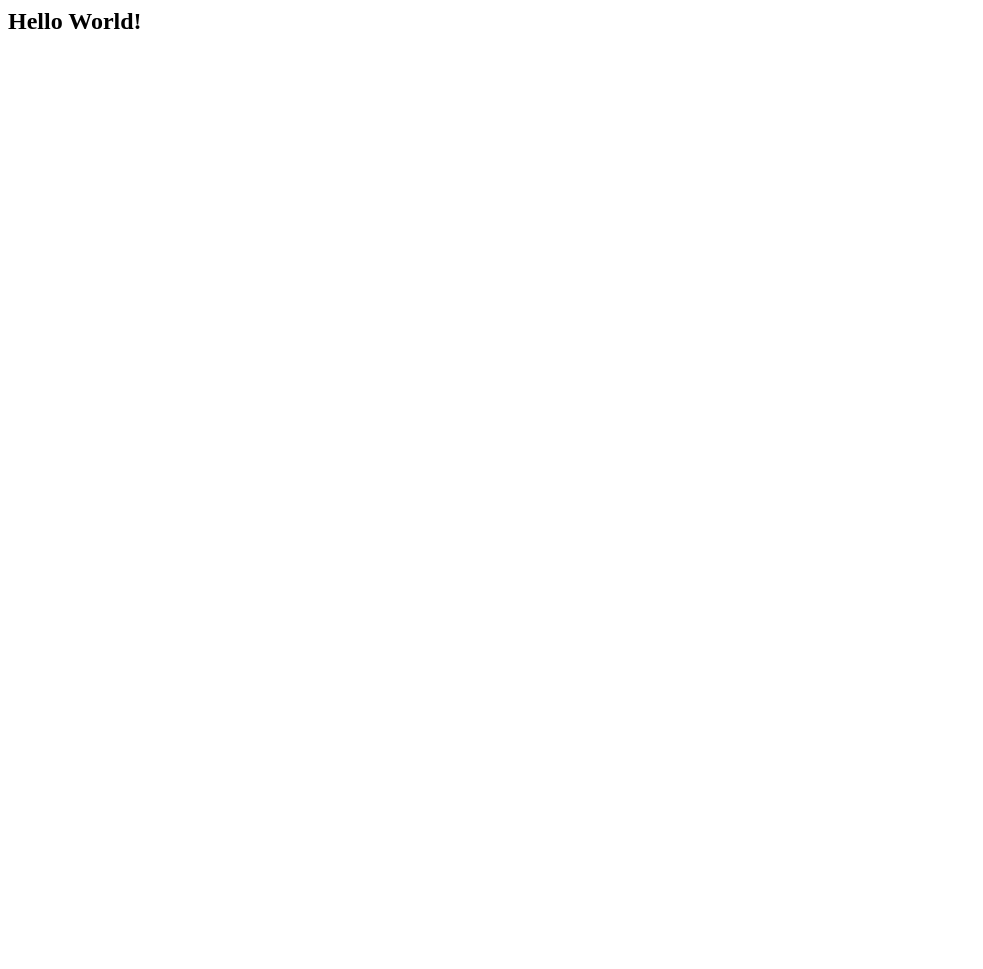
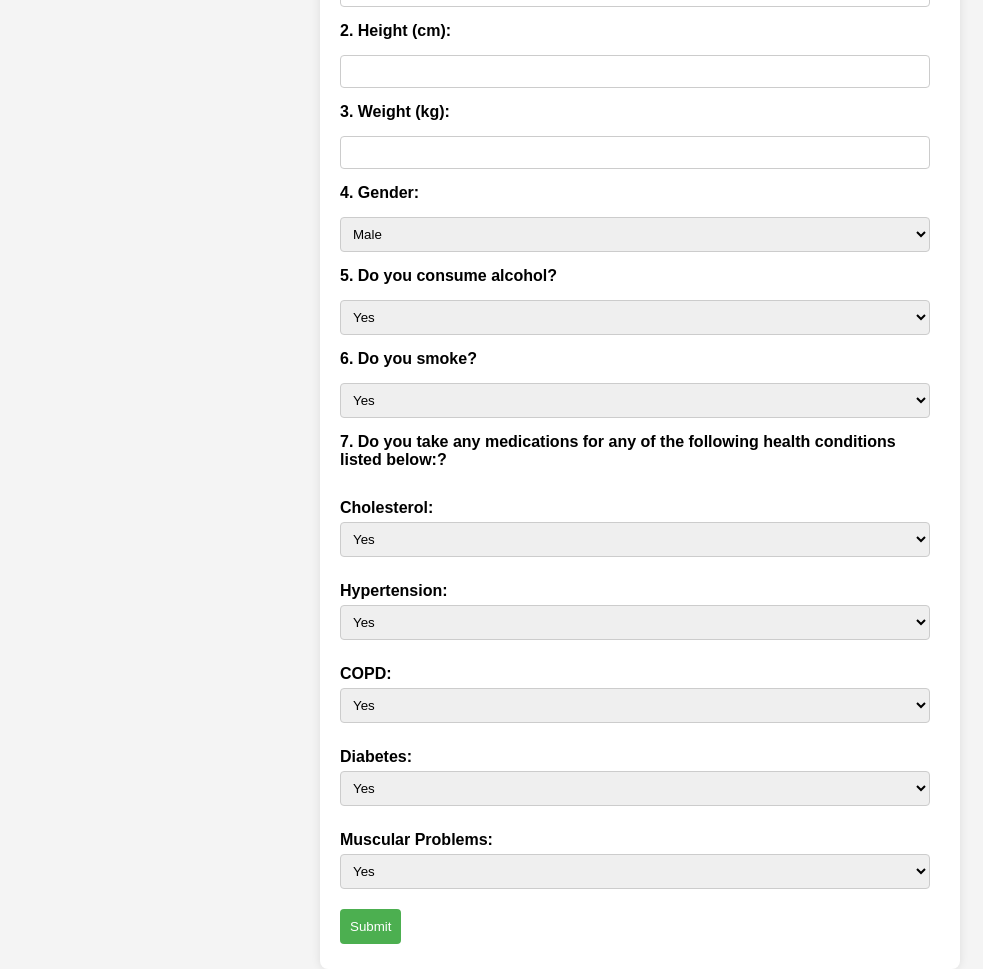
Before and after one commit to mnakawe/SER531-Intellihealth, a Java web app: page / in a window 1280 px wide. Before the commit the part shown is almost empty. Shown: the whole page, without its empty margins (0-983 px from the left). Before the commit the page ends 29 px from the top, so only its background shows below. Run offline with Tomcat 11, a stand-in JSP engine, Linux system fonts and the light colour scheme.

Commit message:
Initial code for index.jsp

```diff
--- a/src/main/webapp/index.jsp
+++ b/src/main/webapp/index.jsp
@@ -1,5 +1,126 @@
-<html>
+<%@ page language="java" contentType="text/html; charset=UTF-8" pageEncoding="UTF-8"%>
+<!DOCTYPE html>
+<html lang="en">
+<head>
+    <meta charset="UTF-8">
+    <meta name="viewport" content="width=device-width, initial-scale=1.0">
+    <title>User Health Questionnaire</title>
+    <style>
+        body {
+            font-family: 'Arial', sans-serif;
+            background-color: #f4f4f4;
+            margin: 0;
+            padding: 0;
+            display: flex;
+            align-items: center;
+            justify-content: center;
+            height: 100vh;
+        }
+
+        form {
+            background-color: #fff;
+            padding: 20px;
+            border-radius: 8px;
+            box-shadow: 0 0 10px rgba(0, 0, 0, 0.1);
+            text-align: left;
+            max-width: 600px;
+            width: 100%;
+        }
+
+        h1 {
+            color: #333;
+        }
+
+        label {
+            display: inline-block;
+            margin: 10px 0;
+            font-weight: bold;
+            width: 100%;
+        }
+
+        input, select {
+            width: calc(100% - 10px);
+            padding: 8px;
+            margin: 5px 0;
+            box-sizing: border-box;
+            border: 1px solid #ccc;
+            border-radius: 4px;
+            outline: none;
+            display: inline-block;
+        }
+
+        select {
+            width: calc(100% - 10px);
+        }
+
+        input[type="submit"] {
+            background-color: #4caf50;
+            color: #fff;
+            padding: 10px;
+            border: none;
+            border-radius: 4px;
+            cursor: pointer;
+            display: inline-block;
+            width: auto;
+        }
+
+        input[type="submit"]:hover {
+            background-color: #45a049;
+        }
+
+        .disease-options {
+            margin-top: 10px;
+        }
+
+        .disease-option {
+            display: inline-block;
+            margin-right: 20px;
+        }
+    </style>
+</head>
 <body>
-<h2>Hello World!</h2>
+
+<form action="processInput" method="post">
+    <h1>User Health Questionnaire</h1>
+
+    <label for="age">1. Age:</label>
+    <input type="number" id="age" name="age" required/>
+
+    <label for="height">2. Height (cm):</label>
+    <input type="number" id="height" name="height" required/>
+
+    <label for="weight">3. Weight (kg):</label>
+    <input type="number" id="weight" name="weight" required/>
+
+    <label for="gender">4. Gender:</label>
+    <select id="gender" name="gender" required>
+        <option value="male">Male</option>
+        <option value="female">Female</option>
+    </select>
+
+    <label for="alcohol">5. Do you consume alcohol?</label>
+    <select id="alcohol" name="alcohol" required>
+        <option value="yes">Yes</option>
+        <option value="no">No</option>
+    </select>
+
+    <label for="smoke">6. Do you smoke?</label>
+    <select id="smoke" name="smoke" required>
+        <option value="yes">Yes</option>
+        <option value="no">No</option>
+    </select>
+
+    <label>7. Do you take any medications for any of the following health conditions listed below:?</label>
+    <div class="disease-options">
+        <label class="disease-option">Cholesterol: <select name="cholesterol"><option value="yes">Yes</option><option value="no">No</option></select></label>
+        <label class="disease-option">Hypertension: <select name="hypertension"><option value="yes">Yes</option><option value="no">No</option></select></label>
+        <label class="disease-option">COPD: <select name="copd"><option value="yes">Yes</option><option value="no">No</option></select></label>
+        <label class="disease-option">Diabetes: <select name="diabetes"><option value="yes">Yes</option><option value="no">No</option></select></label>
+        <label class="disease-option">Muscular Problems: <select name="muscularProblems"><option value="yes">Yes</option><option value="no">No</option></select></label>
+    </div>
+
+    <input type="submit" value="Submit"/>
+</form>
+
 </body>
 </html>
```
